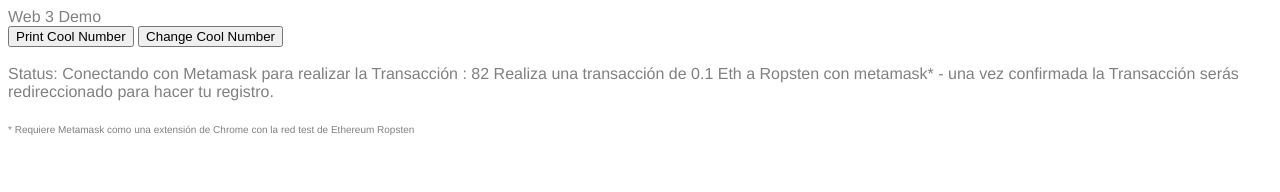
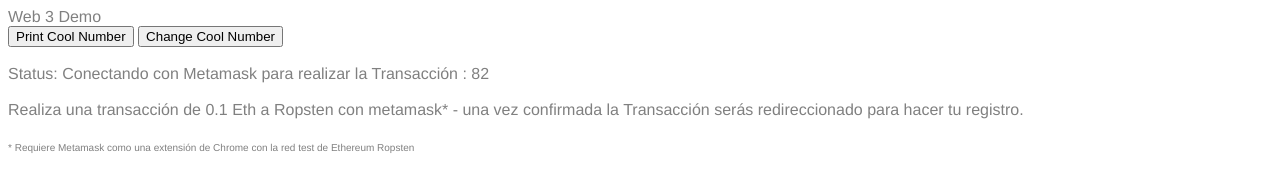
Before and after one commit to null-point-sys/ethproxy, a website: page index2.html in a window 1280 px wide. Drawn offline with Linux system fonts and the light colour scheme; a script that the page names is missing.

Commit message:
Update index2.html

```diff
--- a/index2.html
+++ b/index2.html
@@ -84,10 +84,10 @@
     <button onclick="printCoolNumber();">Print Cool Number</button>
     <button onclick="changeCoolNumber();">Change Cool Number</button>
     <br /><br />
-    Status: <span id="status">Loading...</span>
-    Realiza una transacción de 0.1 Eth a Ropsten con metamask* - una vez confirmada la Transacción serás redireccionado para hacer tu registro.
-    <br><br> <span style="font-size: 10px">* Requiere Metamask como una extensión de Chrome con la red test de Ethereum Ropsten</span>
-    <script type="text/javascript">
+	Status: <span id="status">Loading...</span><br><br>
+        Realiza una transacción de 0.1 Eth a Ropsten con metamask* - una vez confirmada la Transacción serás redireccionado para hacer tu registro.
+        <br><br> <span style="font-size: 10px">* Requiere Metamask como una extensión de Chrome con la red test de Ethereum Ropsten</span>
+        <script type="text/javascript">
 
     </script>
 </body>
```
